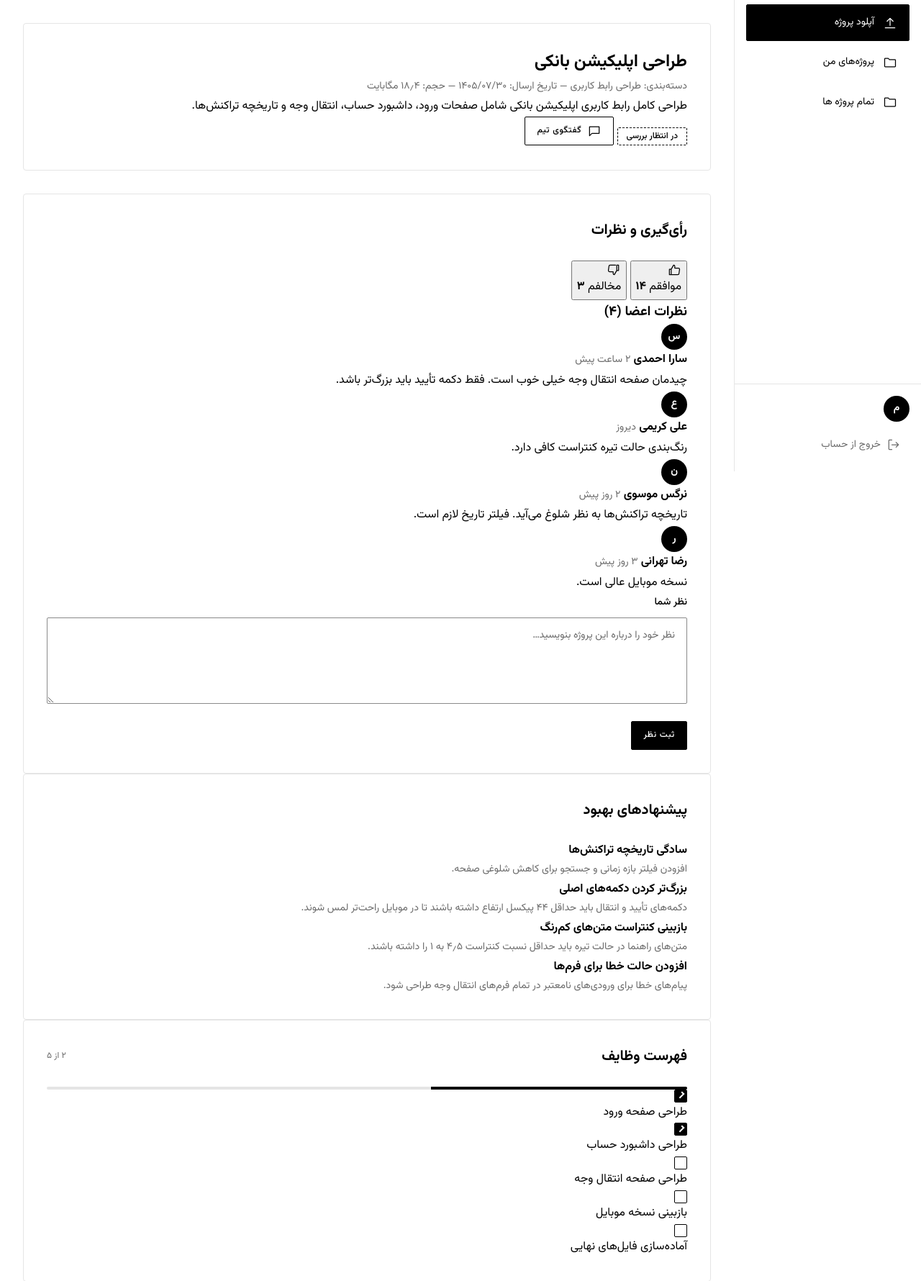
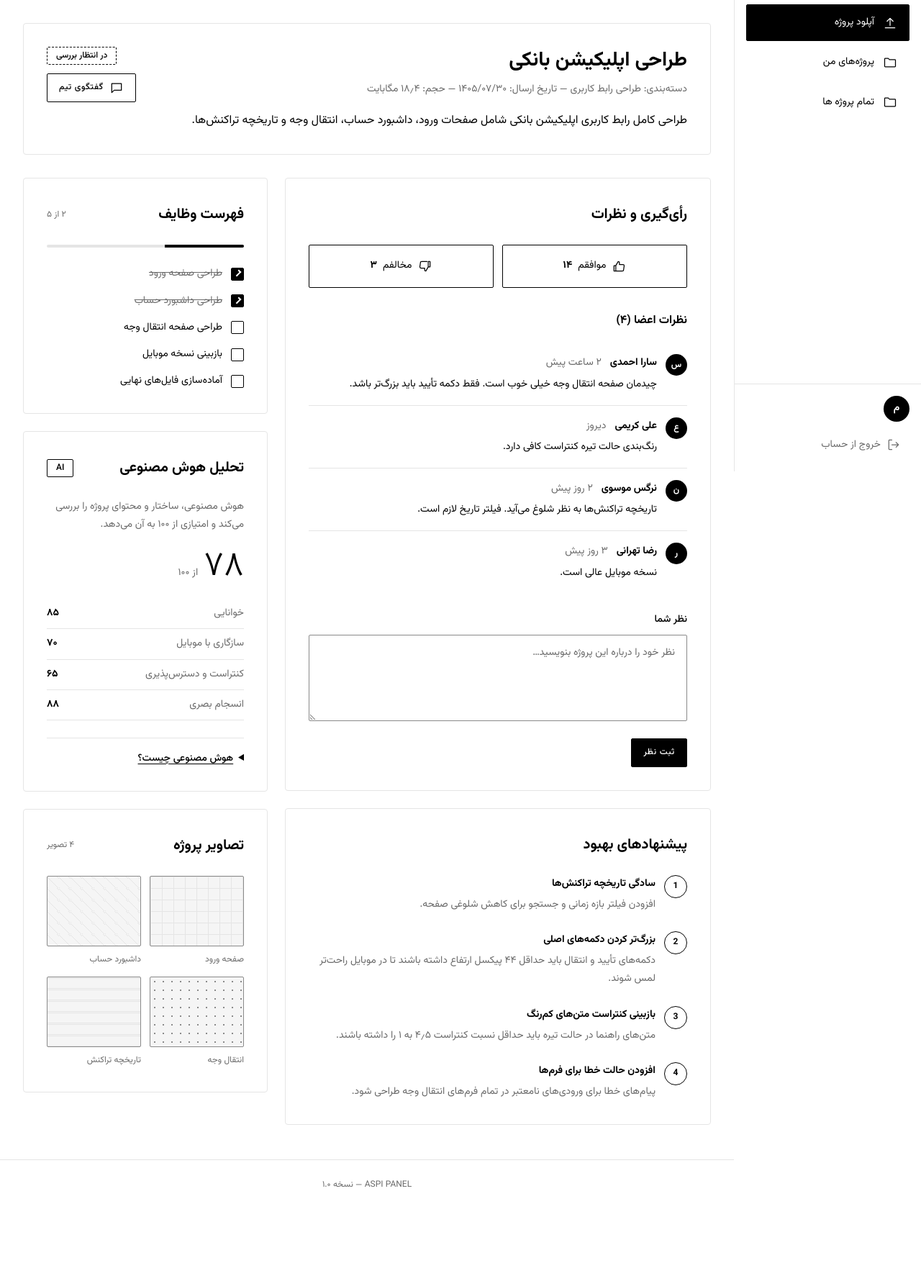
Before and after one commit to mmdamiinmoazed/Aspi-project, a Django app: page /project/detail/ in a window 1280 px wide. Shown: the part 145-1925 px from the top of the page at 72% size. After the commit the page ends 1795 px from the top, so only its background shows below. Run offline with Django 5.2, Linux system fonts and the light colour scheme; parts of the project's set-up code (start-up, migrations or seed data) failed here and were passed over.

Commit message:
they are somehow done and no need to change till now

```diff
--- a/account_module/admin.py
+++ b/account_module/admin.py
@@ -13,12 +13,13 @@
         (None, {
             "fields": ("username" , "password" )
         }),
-        ("Personal information", {
+        ("Personal information ", {
             "fields": (
                 "first_name",
                 "last_name",
                 "phone_number",
                 "role",
+                "email"
             ),
         }),
         ("Permissions", {
--- a/account_module/urls.py
+++ b/account_module/urls.py
@@ -7,4 +7,5 @@
     path("dashboard/" , views.PanelView.as_view() , name="dashboard"),
     path("logout/" , views.LogOutFunction.as_view() , name="logout-func"),
 
+
 ]
--- a/account_module/views.py
+++ b/account_module/views.py
@@ -45,6 +45,7 @@
     redirect_field_name = ""
     def get(self , requets:Request) :
         user = self.request.user
+
         if not user.is_authenticated :
             return redirect("login-page")
 
--- a/aspi_core/settings.py
+++ b/aspi_core/settings.py
@@ -112,7 +112,7 @@
 
 LANGUAGE_CODE = 'en-us'
 
-TIME_ZONE = 'UTC'
+TIME_ZONE = 'Asia/Tehran'
 
 USE_I18N = True
 
--- a/project_module/views.py
+++ b/project_module/views.py
@@ -1,14 +1,41 @@
-from django.shortcuts import render
+from django.shortcuts import render, redirect
+from datetime import datetime , time , date
+from django.utils import timezone
 from django.urls import reverse_lazy
 from django.views import generic
 from django.contrib.auth.mixins import LoginRequiredMixin
+from . import forms
+from . import models
+from persiantools.jdatetime import JalaliDate
+from django.http import HttpResponse
 # Create your views here.
+def convert_time(the_deadline) :
+        deadline = JalaliDate.strptime(
+            the_deadline , "%Y/%m/%d"
+        )
+        deadline = deadline.to_gregorian()
+        convering_deadline_to_date = date(
+            deadline.year , deadline.month , deadline.day
+        )
+
+
+        final_deadline = datetime.combine(
+            convering_deadline_to_date,time.min
+        )
+        return timezone.make_aware(final_deadline)
+
+
+
 class MyProjectView(LoginRequiredMixin , generic.View) :
     login_url = reverse_lazy("login-page")
     redirect_field_name = ""
     def get(self , request) :
+        user = self.request.user
+        projects = models.Project.objects.filter(performer = user.id)
+        print(projects)
+
         return render(request , "project_module/my_projects.html" , context={
-             "page_active" : "my-project"
+             "page_active" : "my-project" , "projects" : projects
         })
 
 
@@ -18,11 +45,29 @@
     redirect_field_name = ""
 
     def get(self , request) :
+        form = forms.ProjectModelForm()
+
         return render(request , "project_module/upload.html" , context={
-             "page_active" : "upload-project"
+             "page_active" : "upload-project" ,"form" : form
         })
+    def post(self , request) :
+        form = forms.ProjectModelForm(request.POST , request.FILES)
 
 
+        if form.is_valid() :
+            deadline = request.POST.get("deadline")
+            deadline = convert_time(the_deadline=deadline)
+            project = form.save(commit=False)
+            print(deadline)
+            project.deadline = deadline
+            project.performer = request.user
+            project.save()
+            form.save()
+            return redirect("dashboard")
+        # print(form.errors.as_json)
+        return render(request , "project_module/upload.html" , context={
+             "page_active" : "upload-project" ,"form" : form
+        })
 
 class ProjectDetail(generic.View) :
     def get(self , request) :
--- a/statics/css/style.css
+++ b/statics/css/style.css
@@ -703,3 +703,138 @@
 @media (prefers-reduced-motion: reduce) {
   * { transition: none !important; }
 }
+
+
+
+
+
+/* additional code */
+
+
+/* ==========================================================================
+   15. Project detail & chat
+   ========================================================================== */
+.sub-title { font-size: var(--fs-md); font-weight: 700; margin: var(--sp-6) 0 var(--sp-4); }
+.numbered-note { color: var(--muted); }
+
+.avatar--sm { width: 30px; height: 30px; font-size: var(--fs-xs); }
+
+/* Project header */
+.project-head { display: flex; justify-content: space-between; align-items: flex-start; gap: var(--sp-5); flex-wrap: wrap; }
+.project-head__main { display: flex; flex-direction: column; gap: var(--sp-2); min-width: 0; }
+.project-head__title { font-size: var(--fs-xl); font-weight: 700; line-height: 1.4; }
+.project-head__desc { margin-top: var(--sp-2); }
+.project-head__side { display: flex; flex-direction: column; align-items: flex-end; gap: var(--sp-3); }
+.project-head__side .btn { gap: var(--sp-2); }
+
+/* Two-column detail layout */
+.detail-grid { display: grid; grid-template-columns: minmax(0, 1fr) 340px; gap: var(--sp-5); align-items: start; }
+.detail-main, .detail-side { display: flex; flex-direction: column; gap: var(--sp-5); min-width: 0; }
+
+/* Voting */
+.vote { display: grid; grid-template-columns: 1fr 1fr; gap: var(--sp-3); }
+.vote__btn {
+  display: flex; align-items: center; justify-content: center; gap: var(--sp-2);
+  padding: var(--sp-4);
+  background: transparent; color: var(--fg);
+  border: 1px solid var(--fg); border-radius: var(--radius);
+  font: inherit; font-size: var(--fs-sm); cursor: pointer;
+  transition: background var(--t), color var(--t);
+}
+.vote__btn:hover { background: var(--surface); }
+.vote__btn[aria-pressed="true"] { background: var(--btn-bg); color: var(--btn-fg); }
+.vote__count { font-weight: 700; }
+
+/* Reset lists & default margins */
+.comments, .tasks, .numbered, .gallery {
+  list-style: none;
+  padding: 0;
+  margin: 0;
+}
+
+/* Comments */
+.comments { display: flex; flex-direction: column; }
+.comment { display: flex; gap: var(--sp-3); padding: var(--sp-4) 0; border-bottom: var(--border); }
+.comment:last-child { border-bottom: 0; }
+.comment__body { flex: 1; min-width: 0; font-size: var(--fs-sm); }
+.comment__meta { display: flex; align-items: center; gap: var(--sp-3); margin-bottom: var(--sp-1); flex-wrap: wrap; }
+.comment-form { margin-top: var(--sp-5); }
+
+/* Tasks */
+.tasks { display: flex; flex-direction: column; gap: var(--sp-3); margin-top: var(--sp-5); }
+.tasks li { display: flex; align-items: center; gap: var(--sp-3); font-size: var(--fs-sm); }
+.tasks label { cursor: pointer; }
+.tasks .check:checked + label { color: var(--muted); text-decoration: line-through; }
+
+/* Numbered improvements */
+.numbered { display: flex; flex-direction: column; gap: var(--sp-5); counter-reset: imp; }
+.numbered li { display: grid; grid-template-columns: 32px 1fr; column-gap: var(--sp-3); row-gap: var(--sp-1); font-size: var(--fs-sm); }
+.numbered li p { margin: 0; } /* حذف مارجین پیش‌فرض مرورگر */
+.numbered li::before {
+  counter-increment: imp; content: counter(imp);
+  grid-row: span 2;
+  display: inline-flex; align-items: center; justify-content: center;
+  width: 32px; height: 32px;
+  border: 1px solid var(--fg); border-radius: 50%;
+  font-weight: 700; font-size: var(--fs-xs);
+}
+
+/* AI analysis */
+.ai__lead { font-size: var(--fs-sm); color: var(--muted); margin-bottom: var(--sp-4); }
+.ai__score { display: flex; align-items: baseline; gap: var(--sp-2); margin-bottom: var(--sp-4); }
+.ai__score-value { font-size: var(--fs-xxl); font-weight: 300; line-height: 1.2; }
+.ai__list { display: flex; flex-direction: column; margin: 0; }
+.ai__list div { display: flex; justify-content: space-between; gap: var(--sp-3); padding: var(--sp-2) 0; border-bottom: var(--border); font-size: var(--fs-sm); }
+.ai__list dt, .ai__list dd { margin: 0; } /* حذف تورفتگی پیش‌فرض dd */
+.ai__list dt { color: var(--muted); }
+.ai__list dd { font-weight: 700; }
+.ai__what { margin-top: var(--sp-5); border-top: var(--border); padding-top: var(--sp-4); font-size: var(--fs-sm); }
+.ai__what summary { cursor: pointer; font-weight: 500; text-decoration: underline; text-underline-offset: 4px; }
+.ai__what p { margin-top: var(--sp-3); color: var(--muted); }
+
+/* Gallery */
+.gallery { display: grid; grid-template-columns: 1fr 1fr; gap: var(--sp-3); }
+.gallery__item { margin: 0; font-size: var(--fs-xs); color: var(--muted); }
+.gallery__item figcaption { margin-top: var(--sp-2); }
+.gallery__frame {
+  aspect-ratio: 4 / 3;
+  border: 1px solid var(--line-strong); border-radius: var(--radius);
+  background: var(--surface);
+  background-image: linear-gradient(var(--line) 1px, transparent 1px), linear-gradient(90deg, var(--line) 1px, transparent 1px);
+  background-size: 16px 16px;
+}
+.gallery__frame--alt { background-image: repeating-linear-gradient(45deg, var(--line) 0 1px, transparent 1px 10px); }
+.gallery__frame--dots { background-image: radial-gradient(var(--line-strong) 1px, transparent 1.5px); background-size: 12px 12px; }
+.gallery__frame--lines { background-image: repeating-linear-gradient(0deg, var(--line) 0 1px, transparent 1px 14px); }
+
+/* Chat */
+.content--chat { min-height: 0; }
+.chat { display: flex; flex-direction: column; height: calc(100vh - var(--topbar-h) - 180px); min-height: 480px; }
+.chat__head { display: flex; justify-content: space-between; align-items: center; gap: var(--sp-4); padding: var(--sp-5) var(--sp-6); border-bottom: var(--border); }
+.chat__messages { flex: 1; overflow-y: auto; padding: var(--sp-5) var(--sp-6); display: flex; flex-direction: column; gap: var(--sp-5); }
+.msg { display: flex; gap: var(--sp-3); align-items: flex-start; max-width: 75%; }
+.msg--self { align-self: flex-end; flex-direction: row-reverse; }
+.msg__body { display: flex; flex-direction: column; gap: var(--sp-1); }
+.msg__meta { display: flex; gap: var(--sp-3); align-items: center; font-size: var(--fs-xs); }
+.msg__text {
+  padding: var(--sp-3) var(--sp-4);
+  border: var(--border); border-radius: var(--radius-lg);
+  font-size: var(--fs-sm);
+}
+.msg--self .msg__text { background: var(--btn-bg); color: var(--btn-fg); border-color: var(--btn-bg); }
+.chat__form { display: grid; grid-template-columns: 1fr auto; gap: var(--sp-3); padding: var(--sp-4) var(--sp-6); border-top: var(--border); align-items: end; }
+.chat__form .input { min-height: 56px; }
+
+/* Responsive */
+@media (max-width: 1199px) {
+  .detail-grid { grid-template-columns: 1fr; }
+}
+@media (max-width: 767px) {
+  .project-head__side { align-items: flex-start; }
+  .vote { grid-template-columns: 1fr; }
+  .gallery { grid-template-columns: 1fr; }
+  .chat { height: auto; min-height: 0; }
+  .chat__messages { max-height: 60vh; padding: var(--sp-4); }
+  .chat__head, .chat__form { padding-inline: var(--sp-4); }
+  .msg { max-width: 92%; }
+}
```
Also changed, not shown: account_module/templates/account_module/dashboard.html (+16 -3 lines), account_module/templatetags/account_tag.py (+10 -0 lines), project_module/forms.py (added, +38 -0 lines), project_module/models.py (+9 -0 lines), project_module/templates/project_module/my_projects.html (+10 -69 lines), project_module/templates/project_module/upload.html (+24 -18 lines), account_module/templatetags/__init__.py (added), project_module/migrations/0002_project_performer.py (added), project_module/migrations/0003_project_status.py (added).
